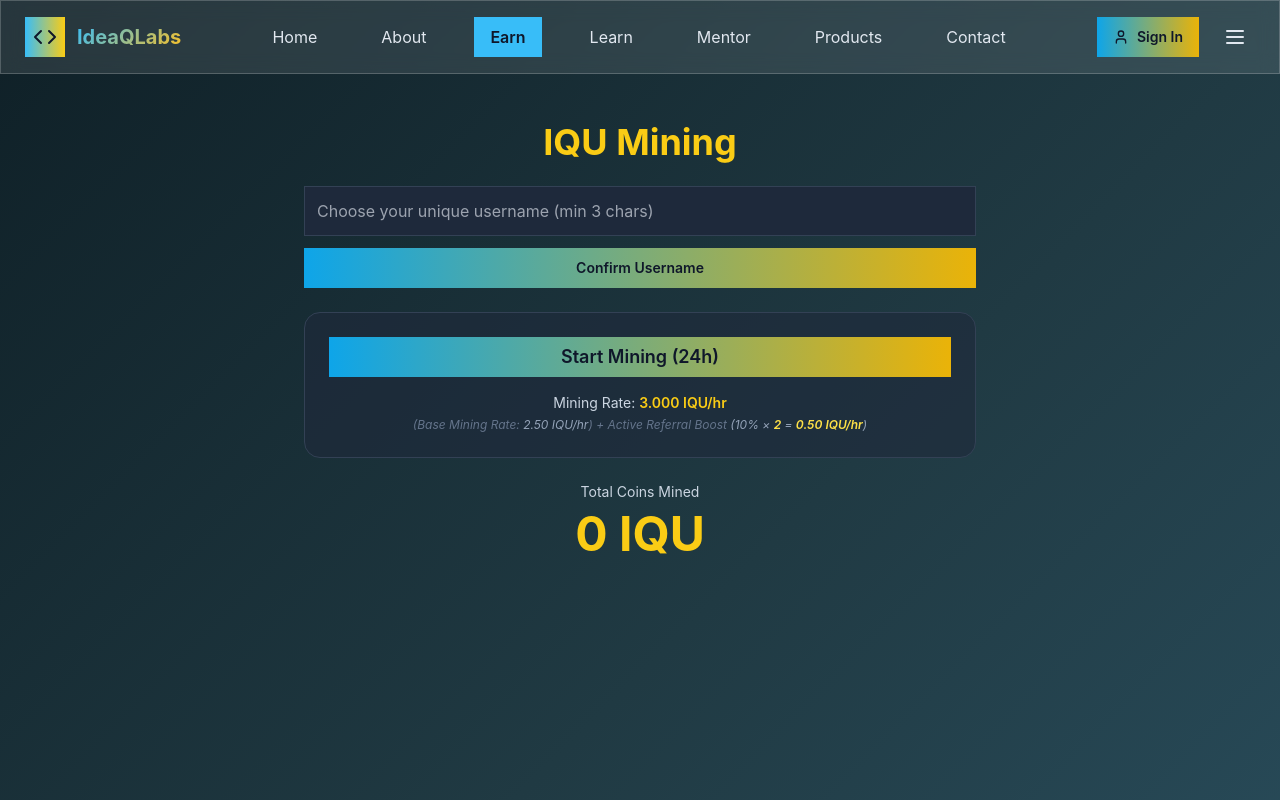
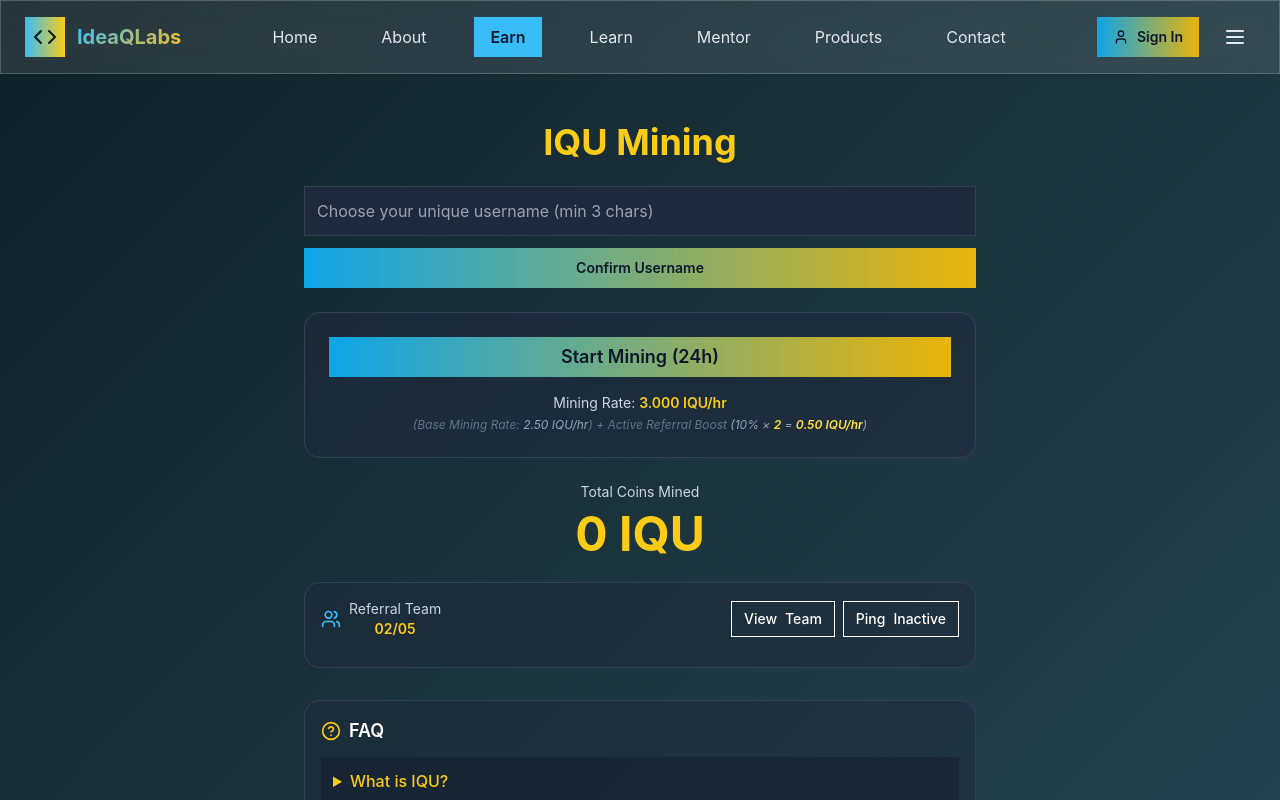
Before and after one commit to ideaqlabs/IdeaQLabs, a React (Vite) app: page / in a window 1280 px wide. Both pictures are taken after a click on the button "Earn". Shown: the top 800 px of the page. Built offline with nearby package versions, Linux system fonts and the light colour scheme.

Commit message:
Update Earn.jsx

```diff
--- a/src/components/pages/Earn.jsx
+++ b/src/components/pages/Earn.jsx
@@ -257,8 +257,69 @@ export default function Earn({ user, onAuthClick }) {
           )}
         </div>
 
-        {/* Referral + FAQ unchanged */}
-        {/* ... your existing referral and FAQ sections remain identical ... */}
+        {/* Referral area */}
+        <div className="bg-slate-800/50 p-4 rounded-2xl border border-slate-700 mb-8">
+          <div className="flex items-center justify-between mb-3">
+            <div className="flex items-center gap-2 text-slate-300">
+              <Users className="h-5 w-5 text-sky-400" />
+              <div>
+                <div className="text-sm">Referral Team</div>
+                <div className="text-sm text-yellow-400 font-semibold">{String(referrals.filter((r) => r.active).length).padStart(2, "0")}/{String(referrals.length).padStart(2, "0")}</div>
+              </div>
+            </div>
+
+            <div className="flex gap-2">
+              <Button size="sm" variant="outline" onClick={() => setViewTeam((v) => !v)}>
+                <span className="block"><span className="inline">View</span><span className="inline ml-1 md:ml-2">Team</span></span>
+              </Button>
+              <Button size="sm" variant="outline" onClick={() => handlePingInactive()}>
+                <span className="block"><span className="inline">Ping</span><span className="inline ml-1 md:ml-2">Inactive</span></span>
+              </Button>
+            </div>
+          </div>
+
+          {viewTeam && (
+            <div className="mt-3 space-y-2 text-left">
+              {referrals.map((r, i) => (
+                <div key={i} className="flex items-center justify-between bg-slate-900/40 p-3 rounded-md">
+                  <div>
+                    <div className="text-white font-medium">{r.name}</div>
+                    <div className="text-xs text-slate-400">{r.username}</div>
+                  </div>
+                  <div className="flex items-center gap-3">
+                    <div className={`w-3 h-3 rounded-full ${r.active ? "bg-emerald-400" : "bg-slate-600"} border border-slate-700`} />
+                  </div>
+                </div>
+              ))}
+            </div>
+          )}
+        </div>
+
+        {/* FAQ */}
+        <div className="bg-slate-800/50 p-4 rounded-2xl border border-slate-700 text-left">
+          <div className="flex items-center gap-2 mb-3">
+            <HelpCircle className="h-5 w-5 text-yellow-400" />
+            <h3 className="text-lg font-semibold text-white">FAQ</h3>
+          </div>
+
+          {[
+            { q: "What is IQU?", a: "IQU is a platform currency used for rewards." },
+            { q: "How do I start mining?", a: "Set username (once) and click Start Mining (requires login)." },
+            { q: "When does mining stop?", a: "Mining stops automatically after 24 hours." },
+            { q: "How do referrals help?", a: "Each active referral adds +10% to base rate." },
+            { q: "Can I change my username?", a: "No — username is permanent once confirmed." },
+            { q: "Is mining tracked server-side?", a: "Not yet. We'll add server tracking later." },
+            { q: "Can I mine on multiple devices?", a: "No, Mining is per-account and session-based." },
+            { q: "How do I see history?", a: "Dashboard page will show transaction history soon." },
+            { q: "How to contact support?", a: "Use the support / contact page." },
+            { q: "Is IQU tradable?", a: "Currently it's a platform currency; later we will mint IQU." },
+          ].map((f, idx) => (
+            <details key={idx} className="mb-2 bg-slate-900/40 p-3 rounded-md">
+              <summary className="cursor-pointer text-yellow-400 font-medium">{f.q}</summary>
+              <p className="text-slate-300 mt-2">{f.a}</p>
+            </details>
+          ))}
+        </div>
       </div>
     </div>
   );
```
